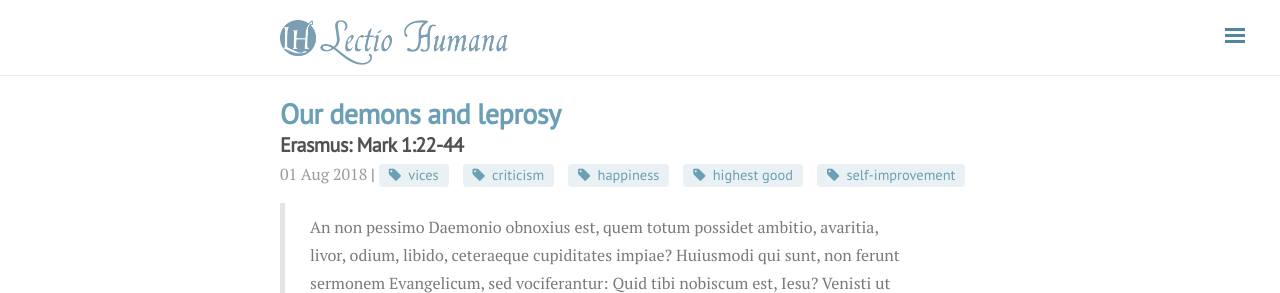
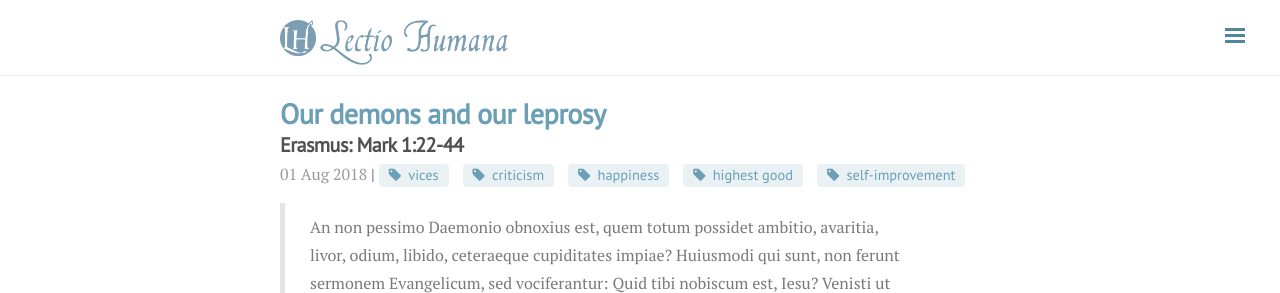
Before and after one commit to fpsvogel/lectiohumana, a Jekyll site: the page built from _posts/2018-08-01-Erasmus-Mark-01.22-44.md, in a window 1280 px wide. Shown: the top 293 px of the page. Built offline with Jekyll 4.4.1, drawn with Linux system fonts in a browser that asks for light colours; nearby versions of some CDN libraries.

Commit message:
share bar v31

```diff
--- a/_config.yml
+++ b/_config.yml
@@ -6,7 +6,7 @@
 url: http://fps-vogel.github.io/read
 logo: '/public/logo.png'
 ogimage: '/public/img/humanists.png'
-permalink: /:title.html
+permalink: /:title
 
 # Site configurations
 gems:
--- a/_posts/2018-08-01-Erasmus-Mark-01.22-44.md
+++ b/_posts/2018-08-01-Erasmus-Mark-01.22-44.md
@@ -1,9 +1,10 @@
 ---
 layout: post
 title: "Erasmus: Mark 1:22-44"
-subtitle: "Our demons and leprosy"
+subtitle: "Our demons and our leprosy"
 category: "Erasmus: Mark"
 author: "Erasmus"
+permalink: /blog/:title
 tags: [vices, criticism, happiness, highest good, self-improvement]
 comments: false
 ---
```
